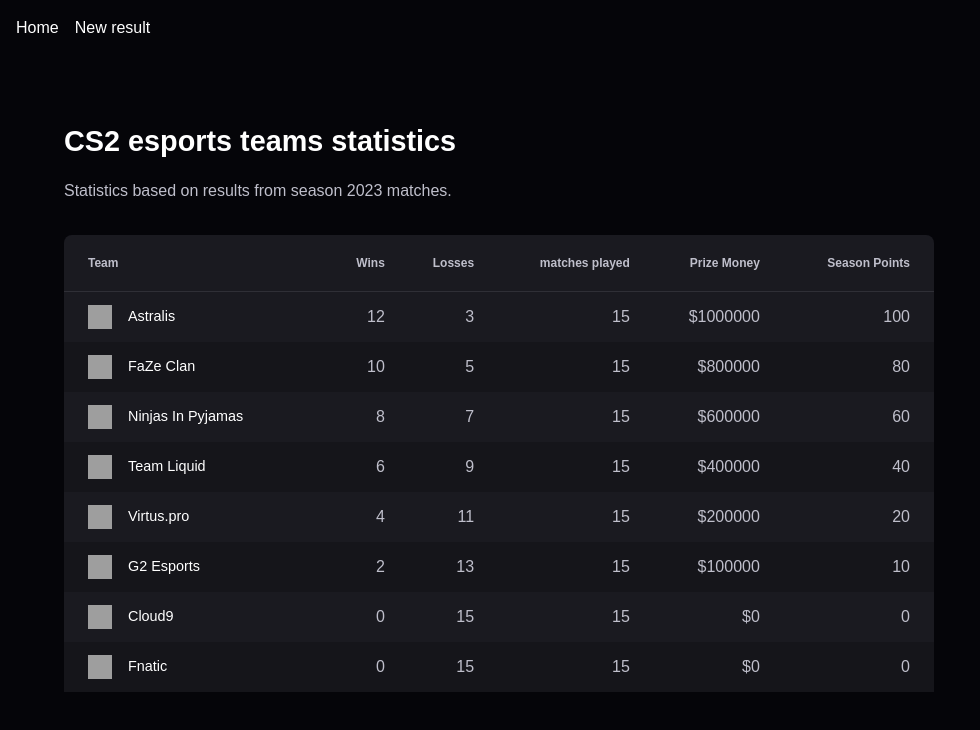
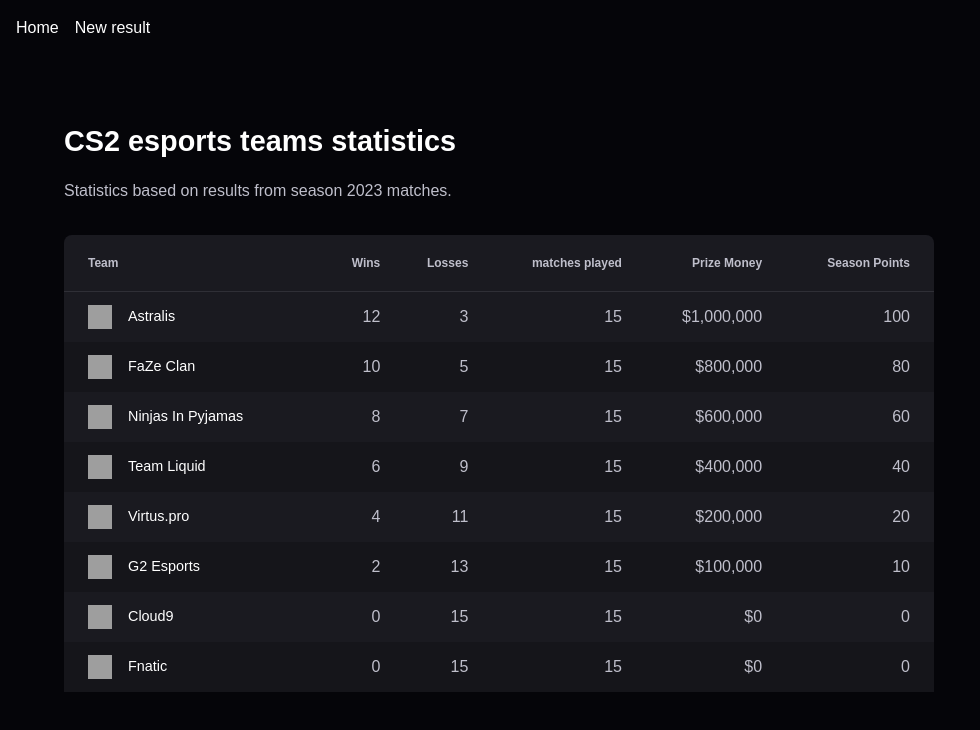
Before and after one commit to GlennVinck/dev5-lab6-stattrack-frontend, a Vue app: page / in a window 1280 px wide. Shown: the top 730 px of the page, without its empty margins (0-980 px from the left). Built offline with nearby package versions, Linux system fonts and the light colour scheme; no server answers; grey boxes are pictures that could not be loaded.

Commit message:
feat: display large numbers with points for better readability

```diff
--- a/src/components/Stats.vue
+++ b/src/components/Stats.vue
@@ -121,7 +121,7 @@
             <td>{{ team.wins }}</td>
             <td>{{ team.losses }}</td>
             <td>{{ team.matchesPlayed }}</td>
-            <td>${{ team.prizeMoney }}</td>
+            <td>${{ team.prizeMoney.toLocaleString() }}</td>
             <td>{{ team.seasonPoints }}</td>
           </tr>
         </tbody>
```
